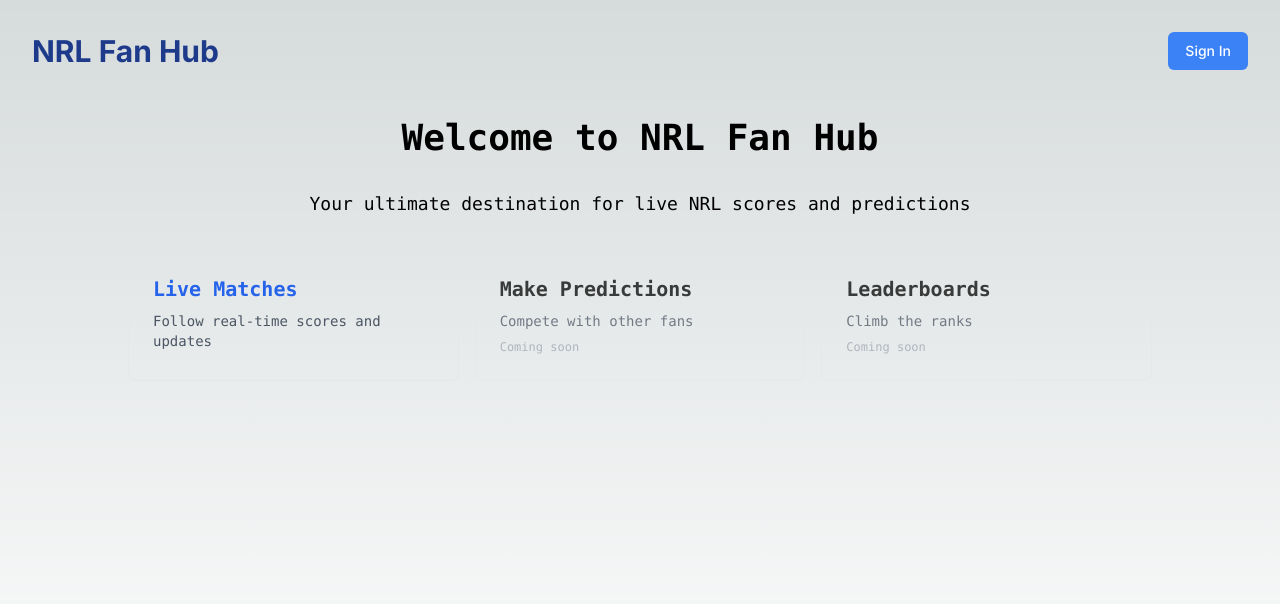
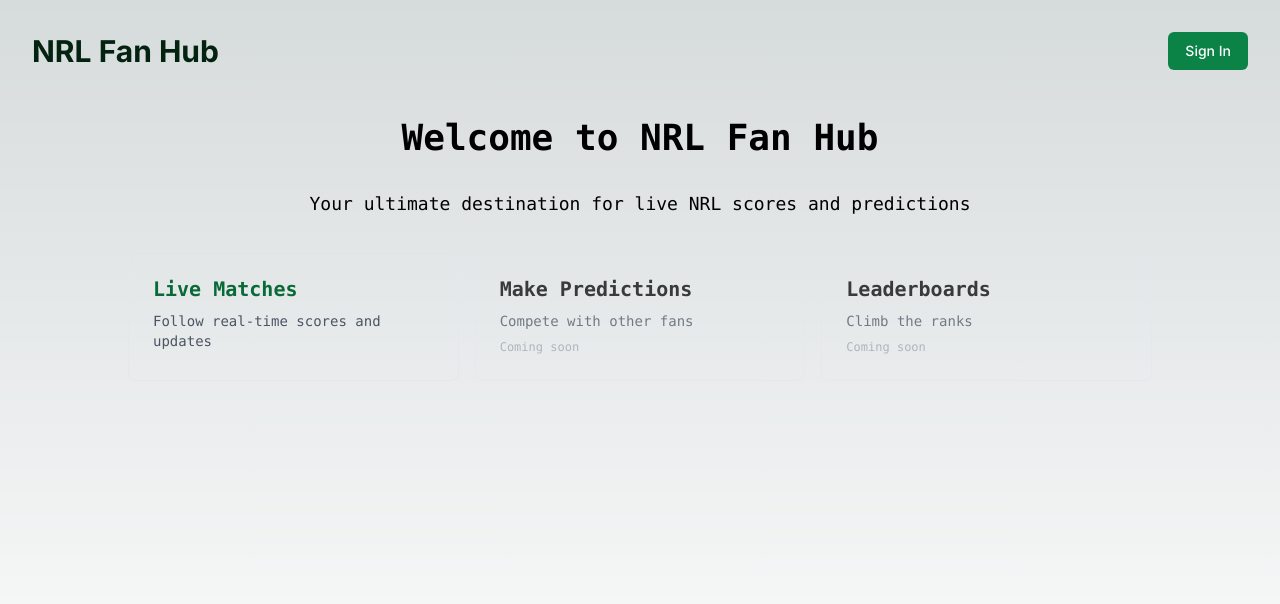
Before and after one commit to stephancmorris/league-fan-hub, a Next.js app: page / in a window 1280 px wide. Shown: the top 604 px of the page. Built offline with nearby package versions, Linux system fonts and the light colour scheme; no server answers.

Commit message:
Fixed the last two bugs with story 3 build

```diff
--- a/src/app/api/admin/matches/[matchId]/update/route.ts
+++ b/src/app/api/admin/matches/[matchId]/update/route.ts
@@ -50,7 +50,10 @@ export const PATCH = withRole('admin', async (req: NextRequest, _user: Auth0User
     // Broadcast update via WebSocket if available
     if (global.io) {
       if (homeScore !== undefined || awayScore !== undefined) {
-        global.io.broadcastScoreUpdate(matchId, updatedMatch.homeScore, updatedMatch.awayScore)
+        // Only broadcast if scores are not null
+        if (updatedMatch.homeScore !== null && updatedMatch.awayScore !== null) {
+          global.io.broadcastScoreUpdate(matchId, updatedMatch.homeScore, updatedMatch.awayScore)
+        }
       }
       if (status) {
         global.io.broadcastStatusUpdate(matchId, status, { currentMinute, half })
--- a/src/app/error/auth/page.tsx
+++ b/src/app/error/auth/page.tsx
@@ -1,13 +1,13 @@
 'use client'
 
+import { Suspense } from 'react'
 import { useSearchParams } from 'next/navigation'
 import Link from 'next/link'
 
 /**
- * Authentication error page
- * Displays detailed error messages for authentication failures
+ * Authentication error page content (wrapped in Suspense)
  */
-export default function AuthErrorPage() {
+function AuthErrorContent() {
   const searchParams = useSearchParams()
   const error = searchParams?.get('error')
   const errorDescription = searchParams?.get('error_description')
@@ -126,3 +126,23 @@ export default function AuthErrorPage() {
     </div>
   )
 }
+
+/**
+ * Authentication error page (with Suspense boundary)
+ */
+export default function AuthErrorPage() {
+  return (
+    <Suspense
+      fallback={
+        <div className="min-h-screen flex items-center justify-center bg-gray-50">
+          <div className="text-center">
+            <div className="inline-block animate-spin rounded-full h-8 w-8 border-b-2 border-primary-500"></div>
+            <p className="mt-2 text-sm text-gray-600">Loading...</p>
+          </div>
+        </div>
+      }
+    >
+      <AuthErrorContent />
+    </Suspense>
+  )
+}
--- a/src/app/layout.tsx
+++ b/src/app/layout.tsx
@@ -1,4 +1,4 @@
-import type { Metadata } from 'next'
+import type { Metadata, Viewport } from 'next'
 import { Inter } from 'next/font/google'
 import { UserProvider } from '@auth0/nextjs-auth0/client'
 import { AuthSync } from '@/components/auth/AuthSync'
@@ -12,8 +12,6 @@ export const metadata: Metadata = {
     'Engage with NRL matches in real-time. Make predictions, compete on leaderboards, and connect with fans.',
   keywords: ['NRL', 'Rugby League', 'Live Scores', 'Predictions', 'Fan Hub'],
   authors: [{ name: 'NRL Fan Hub Team' }],
-  viewport: 'width=device-width, initial-scale=1',
-  themeColor: '#1e3a8a',
   manifest: '/manifest.json',
   icons: {
     icon: '/favicon.ico',
@@ -24,6 +22,12 @@ export const metadata: Metadata = {
     description: 'Live NRL scores and fan predictions',
     type: 'website',
   },
+}
+
+export const viewport: Viewport = {
+  width: 'device-width',
+  initialScale: 1,
+  themeColor: '#0B8246', // NRL official brand green
 }
 
 export default function RootLayout({
--- a/src/hooks/useAuth.ts
+++ b/src/hooks/useAuth.ts
@@ -15,7 +15,7 @@ export function useAuth() {
    */
   const hasRole = (role: UserRole | string): boolean => {
     if (!user) return false
-    const roles = user['https://nrl-fan-hub.com/roles'] || []
+    const roles = (user['https://nrl-fan-hub.com/roles'] as string[]) || []
     return roles.includes(role)
   }
 
@@ -24,7 +24,7 @@ export function useAuth() {
    */
   const hasAnyRole = (roles: (UserRole | string)[]): boolean => {
     if (!user) return false
-    const userRoles = user['https://nrl-fan-hub.com/roles'] || []
+    const userRoles = (user['https://nrl-fan-hub.com/roles'] as string[]) || []
     return roles.some((role) => userRoles.includes(role))
   }
 
@@ -46,28 +46,30 @@ export function useAuth() {
    * Get user ID
    */
   const getUserId = (): string | undefined => {
-    return user?.sub || user?.['https://nrl-fan-hub.com/user_id']
+    return (
+      (user?.sub as string) || (user?.['https://nrl-fan-hub.com/user_id'] as string) || undefined
+    )
   }
 
   /**
    * Get user email
    */
   const getEmail = (): string | undefined => {
-    return user?.email
+    return (user?.email as string) || undefined
   }
 
   /**
    * Get user name
    */
   const getName = (): string | undefined => {
-    return user?.name
+    return (user?.name as string) || undefined
   }
 
   /**
    * Get user picture
    */
   const getPicture = (): string | undefined => {
-    return user?.picture
+    return (user?.picture as string) || undefined
   }
 
   return {
--- a/tailwind.config.ts
+++ b/tailwind.config.ts
@@ -1,27 +1,27 @@
-import type { Config } from "tailwindcss";
+import type { Config } from 'tailwindcss'
 
 const config: Config = {
   content: [
-    "./src/pages/**/*.{js,ts,jsx,tsx,mdx}",
-    "./src/components/**/*.{js,ts,jsx,tsx,mdx}",
-    "./src/app/**/*.{js,ts,jsx,tsx,mdx}",
+    './src/pages/**/*.{js,ts,jsx,tsx,mdx}',
+    './src/components/**/*.{js,ts,jsx,tsx,mdx}',
+    './src/app/**/*.{js,ts,jsx,tsx,mdx}',
   ],
   theme: {
     extend: {
       colors: {
-        // NRL Brand colors
+        // NRL Brand colors - Official Green (#0B8246) and Gold (#FFD700)
         primary: {
-          50: '#eff6ff',
-          100: '#dbeafe',
-          200: '#bfdbfe',
-          300: '#93c5fd',
-          400: '#60a5fa',
-          500: '#3b82f6',
-          600: '#2563eb',
-          700: '#1d4ed8',
-          800: '#1e40af',
-          900: '#1e3a8a',
-          950: '#172554',
+          50: '#e6f7ef',
+          100: '#c2ebda',
+          200: '#9ddfc4',
+          300: '#76d3ae',
+          400: '#4fc799',
+          500: '#0B8246', // NRL official green
+          600: '#096a38',
+          700: '#07522b',
+          800: '#053a1d',
+          900: '#032210',
+          950: '#011108',
         },
         secondary: {
           50: '#fef2f2',
@@ -37,24 +37,24 @@ const config: Config = {
           950: '#450a0a',
         },
         accent: {
-          50: '#f0fdf4',
-          100: '#dcfce7',
-          200: '#bbf7d0',
-          300: '#86efac',
-          400: '#4ade80',
-          500: '#22c55e',
-          600: '#16a34a',
-          700: '#15803d',
-          800: '#166534',
-          900: '#14532d',
-          950: '#052e16',
+          50: '#fffef5',
+          100: '#fffceb',
+          200: '#fff9d6',
+          300: '#fff5c2',
+          400: '#fff2ad',
+          500: '#FFD700', // NRL official gold
+          600: '#e6c200',
+          700: '#ccac00',
+          800: '#b39600',
+          900: '#998100',
+          950: '#806b00',
         },
       },
       fontFamily: {
         sans: ['Inter', 'system-ui', 'sans-serif'],
       },
       boxShadow: {
-        'card': '0 4px 6px -1px rgba(0, 0, 0, 0.1), 0 2px 4px -1px rgba(0, 0, 0, 0.06)',
+        card: '0 4px 6px -1px rgba(0, 0, 0, 0.1), 0 2px 4px -1px rgba(0, 0, 0, 0.06)',
         'card-hover': '0 10px 15px -3px rgba(0, 0, 0, 0.1), 0 4px 6px -2px rgba(0, 0, 0, 0.05)',
       },
       animation: {
@@ -75,6 +75,6 @@ const config: Config = {
     },
   },
   plugins: [],
-};
+}
 
-export default config;
+export default config
```
